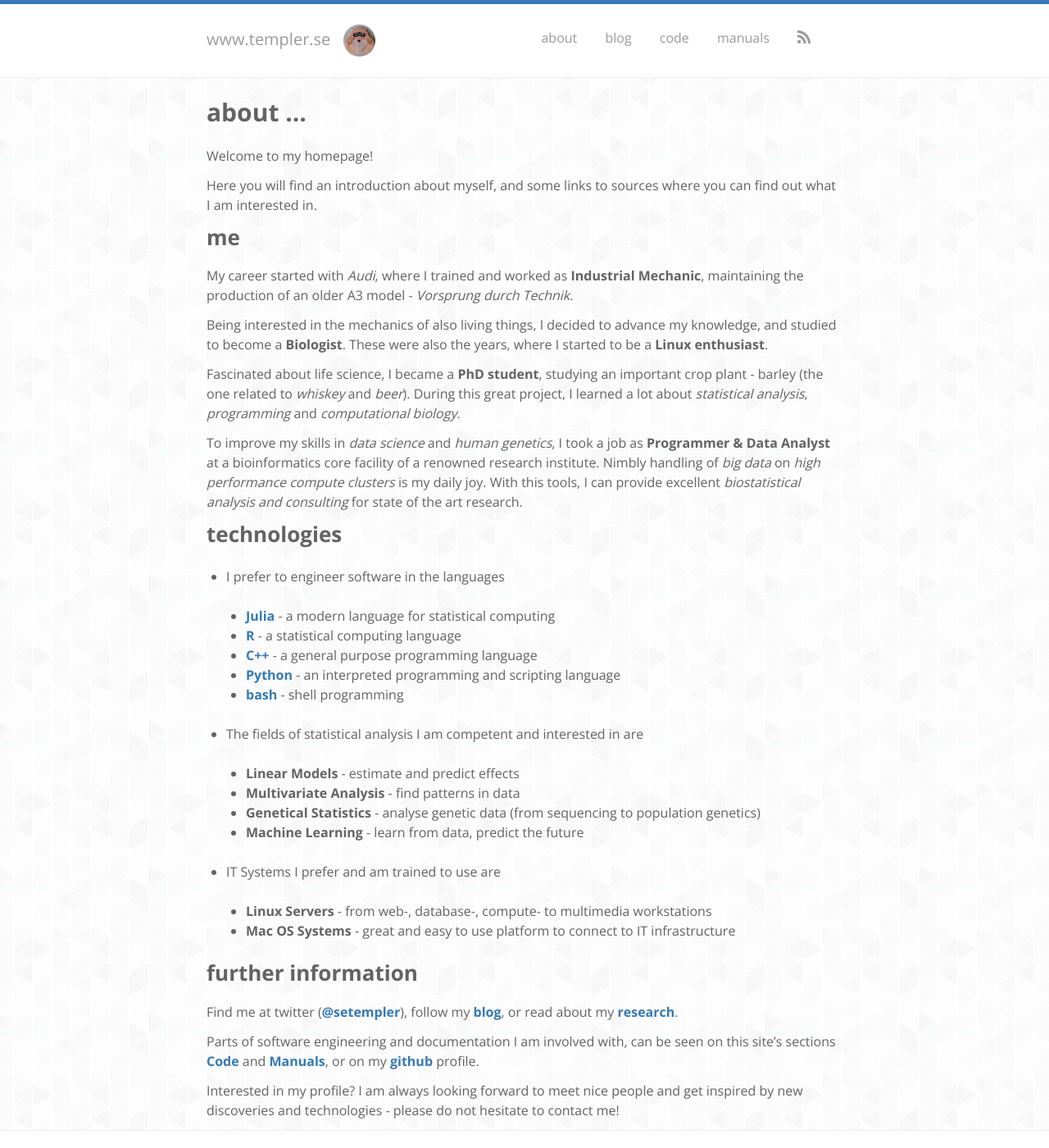
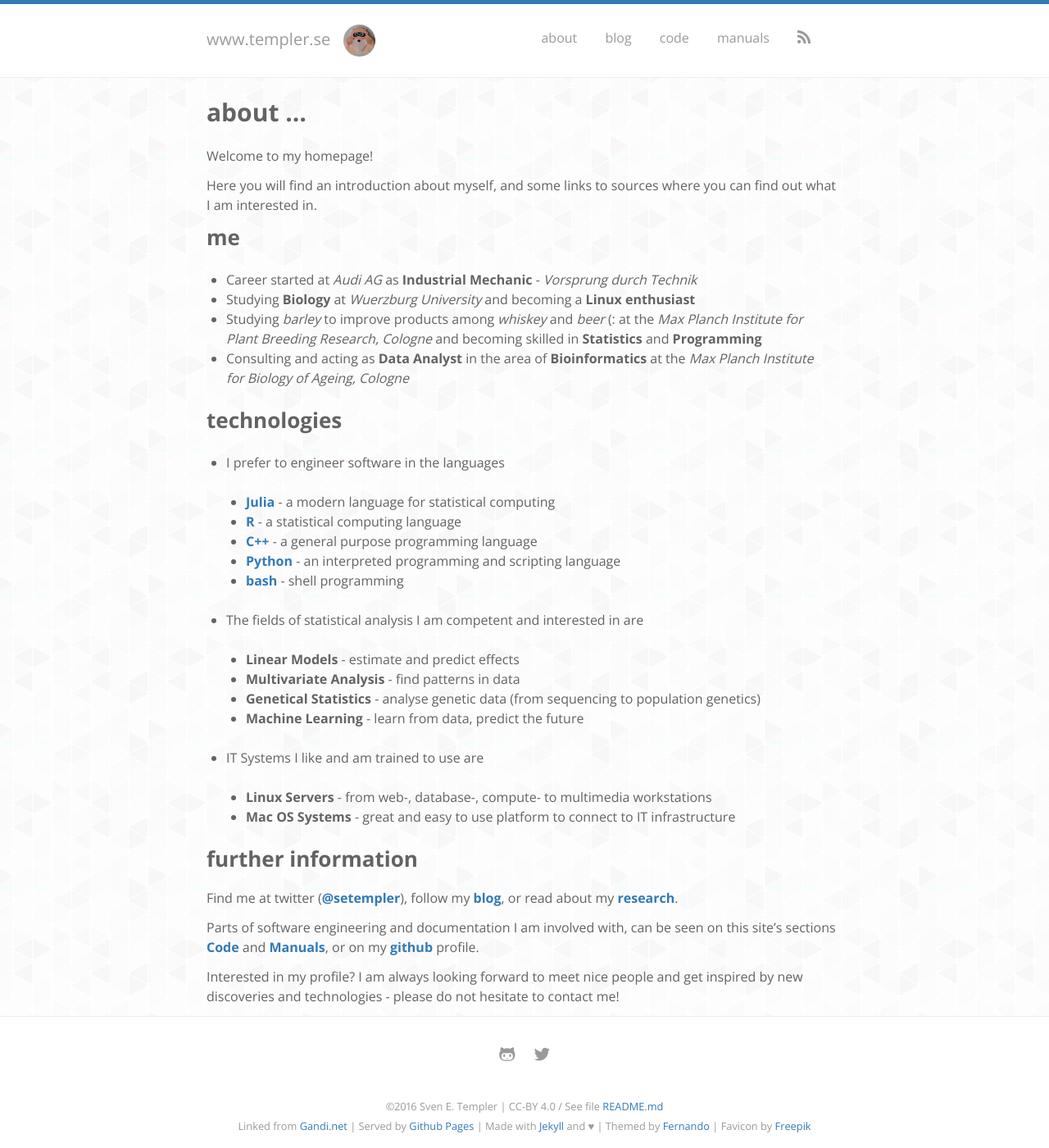
Before and after one commit to pmdbio/setempler.github.io, a Jekyll site: the page built from about/index.md, in a window 1280 px wide and 1400 px high. Shown: the whole window at 82% size. Built offline with Jekyll 4.4.1, drawn with Linux system fonts in a browser that asks for light colours; nearby versions of some CDN libraries; some web fonts are replaced.

Commit message:
about list style

```diff
--- a/about/index.md
+++ b/about/index.md
@@ -11,23 +11,10 @@ where you can find out what I am interested in.
 
 ## me
 
-My career started with *Audi*, where I trained and worked as
-**Industrial Mechanic**, maintaining the production of an older A3 model -
-*Vorsprung durch Technik*.
-
-Being interested in the mechanics of also living things, I decided to advance
-my knowledge, and studied to become a **Biologist**.
-These were also the years, where I started to be a **Linux enthusiast**.
-
-Fascinated about life science, I became a **PhD student**, studying an important
-crop plant - barley (the one related to *whiskey* and *beer*). During this great project, I learned a lot about *statistical analysis*,
-*programming* and *computational biology*.
-
-To improve my skills in *data science* and *human genetics*, I took a job as
-**Programmer & Data Analyst** at a bioinformatics core facility of a renowned
-research institute. Nimbly handling of *big data* on *high performance compute
-clusters* is my daily joy. With this tools, I can provide excellent *biostatistical
-analysis and consulting* for state of the art research.
+* Career started at *Audi AG* as **Industrial Mechanic** - *Vorsprung durch Technik*
+* Studying **Biology** at *Wuerzburg University* and becoming a **Linux enthusiast**
+* Studying *barley* to improve products among *whiskey* and *beer* (: at the *Max Planch Institute for Plant Breeding Research, Cologne* and becoming skilled in **Statistics** and **Programming**
+* Consulting and acting as **Data Analyst** in the area of **Bioinformatics** at the *Max Planch Institute for Biology of Ageing, Cologne*
 
 ## technologies
 
@@ -46,7 +33,7 @@ analysis and consulting* for state of the art research.
     * **Genetical Statistics** - analyse genetic data (from sequencing to population genetics)
     * **Machine Learning** - learn from data, predict the future
 
-* IT Systems I prefer and am trained to use are
+* IT Systems I like and am trained to use are
 
 	* **Linux Servers** - from web-, database-, compute- to multimedia workstations
     * **Mac OS Systems** - great and easy to use platform to connect to IT infrastructure
@@ -54,7 +41,7 @@ analysis and consulting* for state of the art research.
 ## further information
 
 Find me at twitter (**[@setempler][twt]**), follow my **[blog](/blog)**, or read about my
-**[research][rgate]**.
+**[research][scholar]**.
 
 Parts of software engineering and documentation I am involved with, can be seen on this site's
 sections **[Code](/code)** and **[Manuals](/manuals)**, or on my **[github][hub]** profile.
```
Also changed, not shown: other parts of about/index.md (+1 -0 lines).
